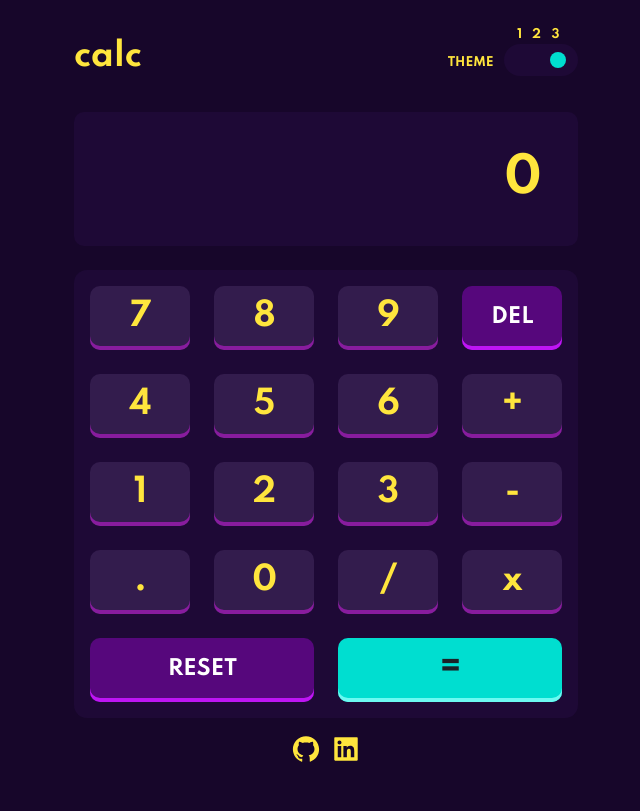
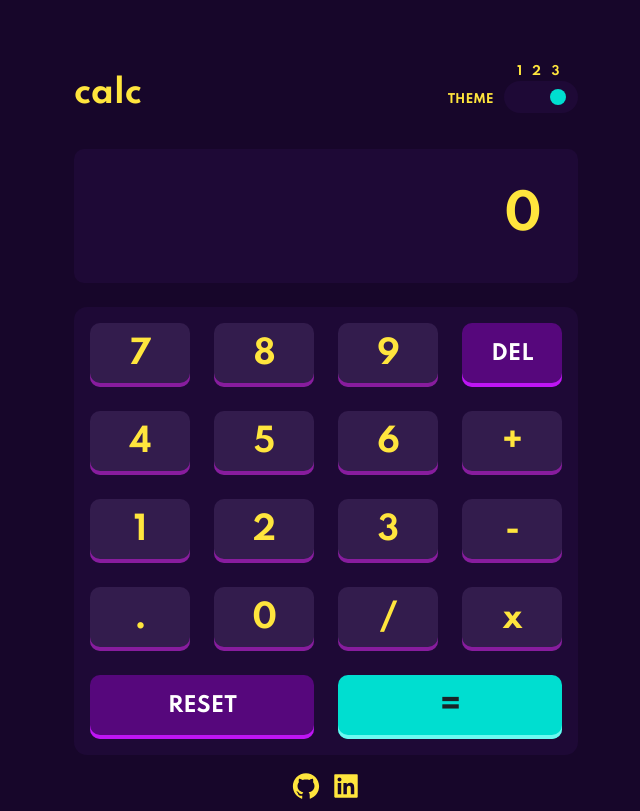
Before and after one commit to jetobe95/calculator-app, a Next.js app: page / in a window 1280 px wide. Shown: the whole page, without its empty margins (314-954 px from the left). Built offline with nearby package versions, Linux system fonts and the light colour scheme.

Commit message:
Margin to appContainer

```diff
--- a/pages/index.tsx
+++ b/pages/index.tsx
@@ -6,7 +6,7 @@ import Header from "../components/Header/Header";
 import { useChangeTheme } from "../hooks/useChangeTheme";
 import Footer from "../components/Footer/Footer";
 const Container = styled.div`
-  margin: 5px auto 5px auto;
+  margin: 2.65rem auto 5px auto;
 `;
 const SizedBox = styled.div<{ height: string }>`
   height: ${(props) => props.height};
```
